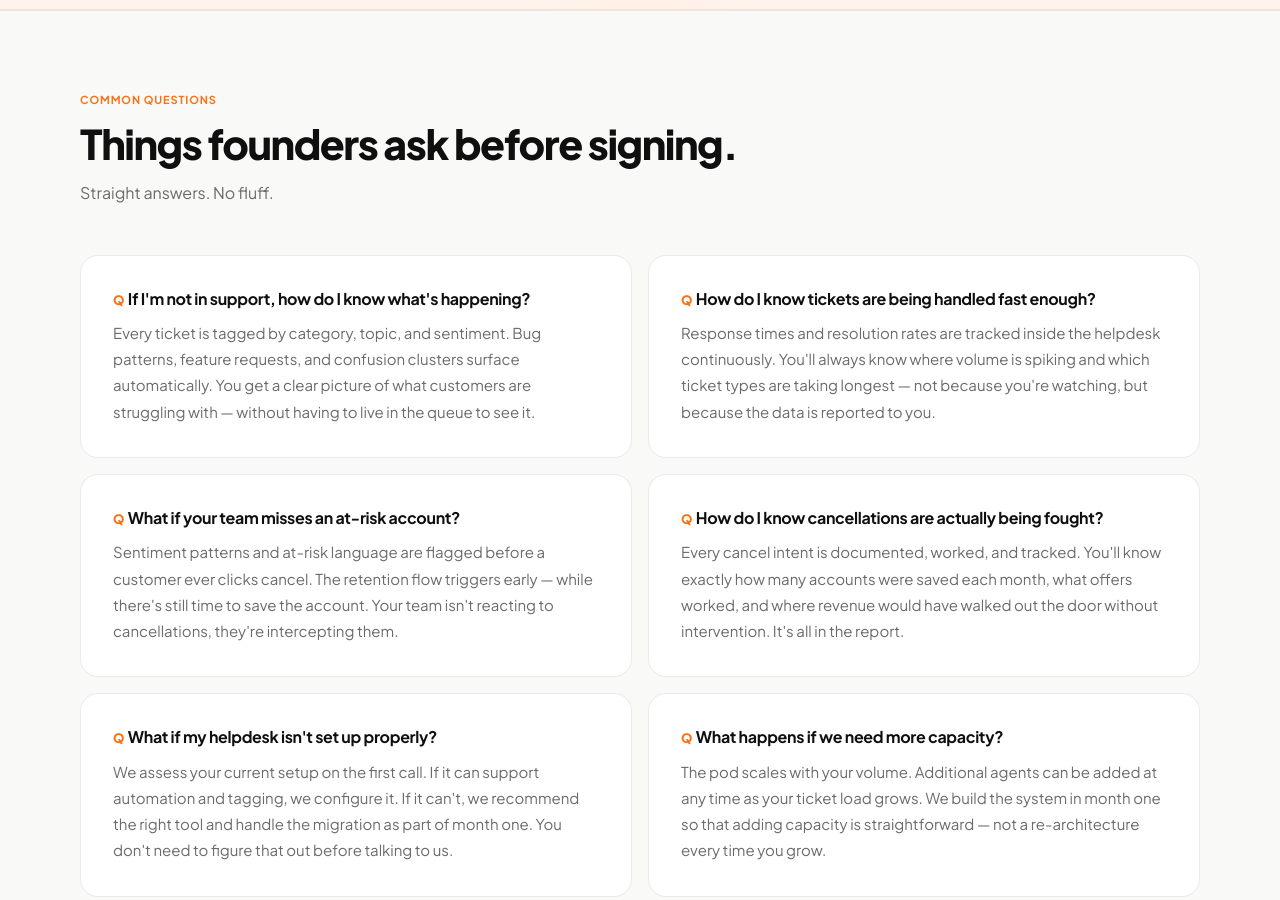
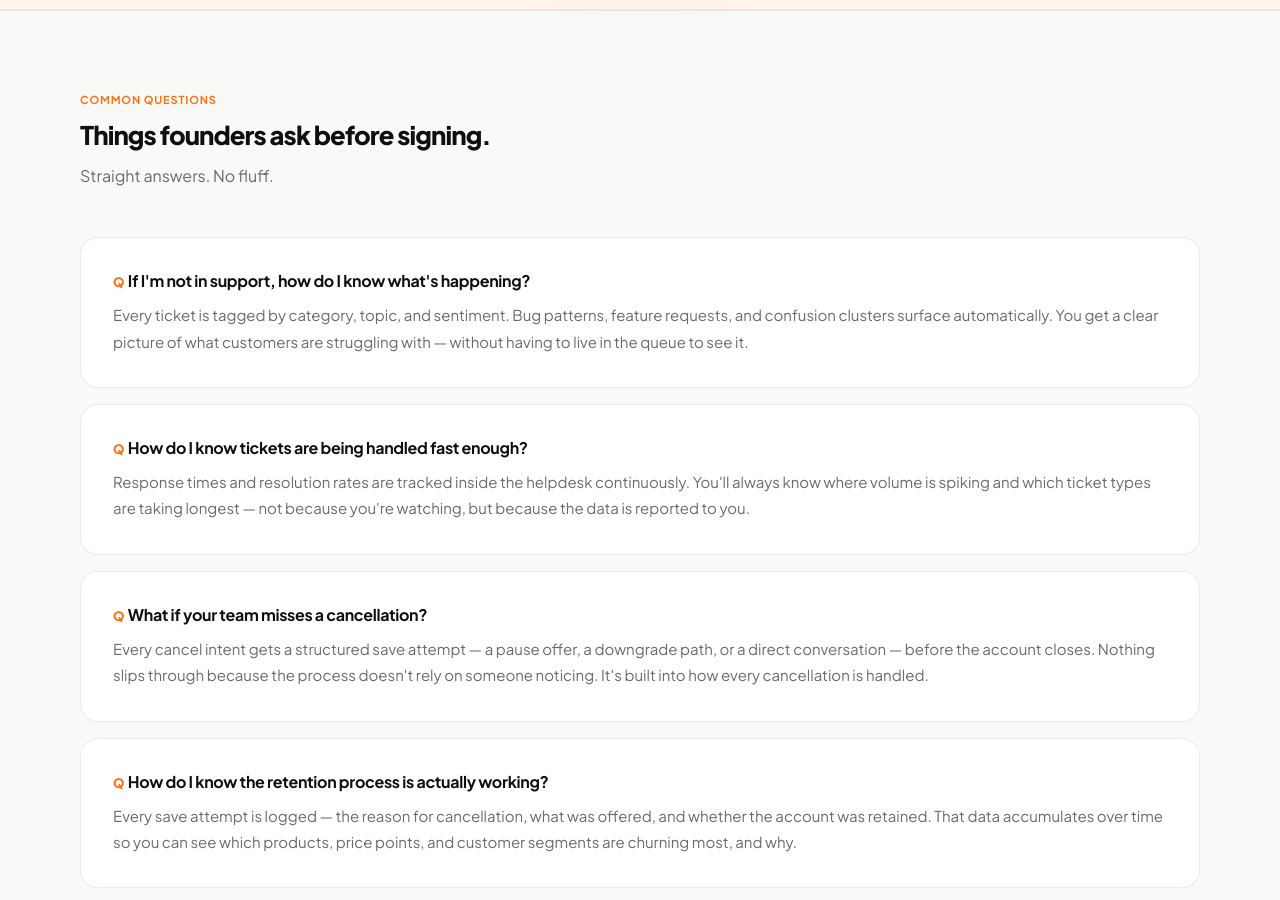
Before and after one commit to sergioarroyogodoy/SimpleSupportSystems, a plain HTML site: page index.html in a window 1280 px wide. Shown: the part 4060-4960 px from the top of the page. Drawn offline with Linux system fonts and the light colour scheme.

Commit message:
Update index.html
changes to QA

```diff
--- a/index.html
+++ b/index.html
@@ -188,9 +188,9 @@ p.price-note-plain{font-size:15px;color:rgba(255,255,255,.6);line-height:1.65;po
 /* Q&A SECTION */
 .intel{padding:80px 5vw;background:var(--bg2);border-top:1px solid var(--border)}
 .intel-inner{max-width:1120px;margin:0 auto}
-.intel .section-h2{margin-bottom:12px}
+.intel .section-h2{margin-bottom:12px;font-size:clamp(20px,2vw,28px)}
 .intel-sub{font-size:16px;color:var(--ink3);line-height:1.7;margin-bottom:48px;max-width:600px}
-.intel-grid{display:grid;grid-template-columns:repeat(2,1fr);gap:16px}
+.intel-grid{display:grid;grid-template-columns:1fr;gap:16px}
 .intel-card{background:var(--bg);border:1px solid var(--border);border-radius:var(--radius-lg);padding:32px;transition:all .3s}
 .intel-card:hover{border-color:var(--border2);transform:translateY(-3px);box-shadow:var(--shadow)}
 .intel-title{font-size:16px;font-weight:700;color:var(--ink);margin-bottom:10px;letter-spacing:-.02em;line-height:1.4}
@@ -200,7 +200,7 @@ p.price-note-plain{font-size:15px;color:rgba(255,255,255,.6);line-height:1.65;po
 /* WHO */
 .who{padding:80px 5vw;background:var(--bg2);border-top:1px solid var(--border)}
 .who-inner{max-width:1120px;margin:0 auto;display:grid;grid-template-columns:1fr 1fr;gap:80px;align-items:start}
-.who .section-h2{margin-bottom:20px}
+.who .section-h2{margin-bottom:20px;font-size:clamp(20px,2vw,28px)}
 .who-p{font-size:16px;color:var(--ink3);line-height:1.8;margin-bottom:14px;font-weight:400}
 .fit-group-label{font-size:11px;font-weight:700;color:var(--ink4);letter-spacing:.06em;text-transform:uppercase;margin-bottom:10px;margin-top:20px}
 .fit-list{list-style:none;display:flex;flex-direction:column;gap:8px}
@@ -528,12 +528,12 @@ footer{background:var(--ink);padding:40px 5vw}
         <div class="intel-desc">Response times and resolution rates are tracked inside the helpdesk continuously. You'll always know where volume is spiking and which ticket types are taking longest — not because you're watching, but because the data is reported to you.</div>
       </div>
       <div class="intel-card reveal reveal-delay-2">
-        <div class="intel-title">What if your team misses an at-risk account?</div>
-        <div class="intel-desc">Sentiment patterns and at-risk language are flagged before a customer ever clicks cancel. The retention flow triggers early — while there's still time to save the account. Your team isn't reacting to cancellations, they're intercepting them.</div>
+        <div class="intel-title">What if your team misses a cancellation?</div>
+        <div class="intel-desc">Every cancel intent gets a structured save attempt — a pause offer, a downgrade path, or a direct conversation — before the account closes. Nothing slips through because the process doesn't rely on someone noticing. It's built into how every cancellation is handled.</div>
       </div>
       <div class="intel-card reveal reveal-delay-3">
-        <div class="intel-title">How do I know cancellations are actually being fought?</div>
-        <div class="intel-desc">Every cancel intent is documented, worked, and tracked. You'll know exactly how many accounts were saved each month, what offers worked, and where revenue would have walked out the door without intervention. It's all in the report.</div>
+        <div class="intel-title">How do I know the retention process is actually working?</div>
+        <div class="intel-desc">Every save attempt is logged — the reason for cancellation, what was offered, and whether the account was retained. That data accumulates over time so you can see which products, price points, and customer segments are churning most, and why.</div>
       </div>
       <div class="intel-card reveal">
         <div class="intel-title">What if my helpdesk isn't set up properly?</div>
```
